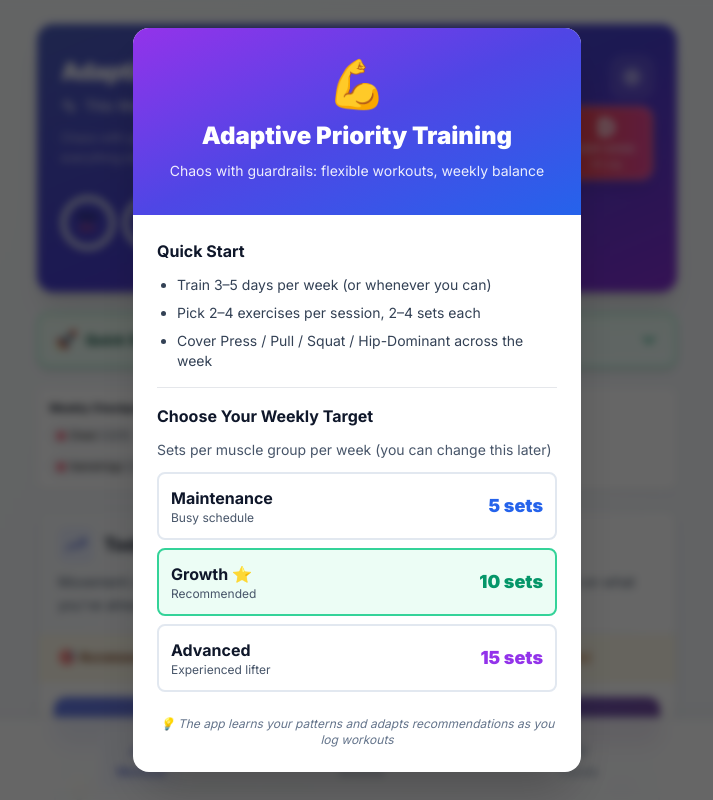
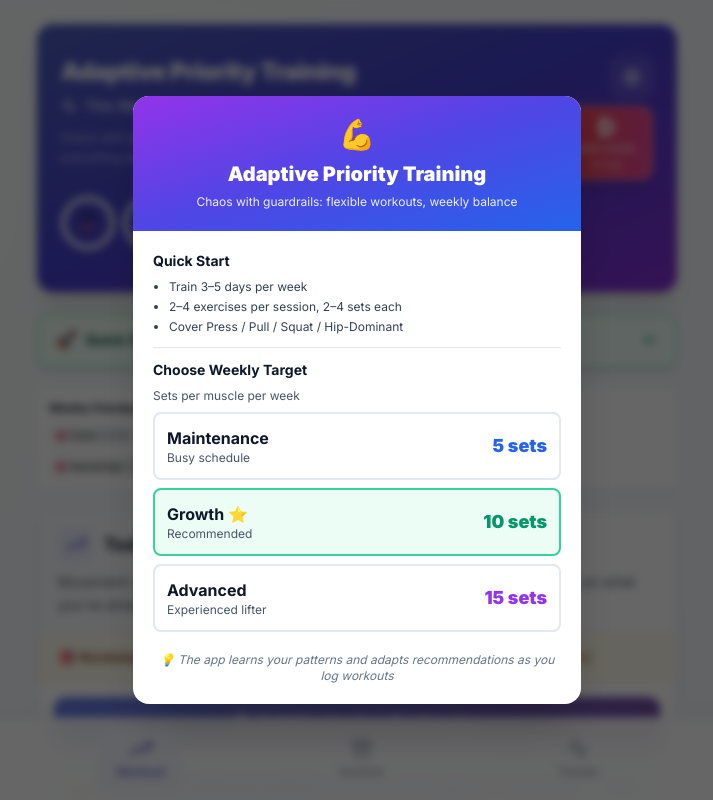
Before and after one commit to bshewan32/med-workout-tracker, a React (Vite) app: page / in a window 1280 px wide. Shown: the top 800 px of the page, without its empty margins (283-996 px from the left). Built offline with nearby package versions, Linux system fonts and the light colour scheme.

Commit message:
Refactor first load modal design and text sizes
Updated modal layout and text styles for better readability.

Signed-off-by: bshewan32 <bill.shewan@icloud.com>

```diff
--- a/src/main.jsx
+++ b/src/main.jsx
@@ -2951,31 +2951,31 @@ import "./styles.css";
 
         return (
           <div className="fixed inset-0 bg-black/60 backdrop-blur-sm flex items-center justify-center z-50 p-4">
-            <div className="bg-white rounded-2xl max-w-md w-full shadow-2xl overflow-hidden">
-              <div className="bg-gradient-to-br from-purple-600 via-indigo-600 to-blue-600 px-6 py-8 text-center">
-                <div className="text-5xl mb-3">💪</div>
-                <h2 className="text-2xl font-black text-white mb-2">
+            <div className="bg-white rounded-2xl max-w-md w-full max-h-[90vh] overflow-y-auto shadow-2xl">
+              <div className="bg-gradient-to-br from-purple-600 via-indigo-600 to-blue-600 px-6 py-5 text-center">
+                <div className="text-3xl mb-2">💪</div>
+                <h2 className="text-xl font-black text-white mb-1">
                   Adaptive Priority Training
                 </h2>
-                <p className="text-white/90 text-sm leading-relaxed">
+                <p className="text-white/90 text-xs leading-relaxed">
                   Chaos with guardrails: flexible workouts, weekly balance
                 </p>
               </div>
 
-              <div className="p-6 space-y-4">
+              <div className="p-5 space-y-3">  {/* Changed from p-6 space-y-4 */}
                 <div>
-                  <h3 className="font-bold text-slate-900 mb-3">Quick Start</h3>
-                  <ul className="text-sm text-slate-700 space-y-2 list-disc pl-5">
-                    <li>Train 3–5 days per week (or whenever you can)</li>
-                    <li>Pick 2–4 exercises per session, 2–4 sets each</li>
-                    <li>Cover Press / Pull / Squat / Hip-Dominant across the week</li>
+                  <h3 className="font-bold text-slate-900 mb-2 text-sm">Quick Start</h3>
+                  <ul className="text-xs text-slate-700 space-y-1 list-disc pl-4">
+                    <li>Train 3–5 days per week</li>
+                    <li>2–4 exercises per session, 2–4 sets each</li>
+                    <li>Cover Press / Pull / Squat / Hip-Dominant</li>
                   </ul>
                 </div>
 
-                <div className="border-t pt-4">
-                  <h3 className="font-bold text-slate-900 mb-3">Choose Your Weekly Target</h3>
-                  <p className="text-sm text-slate-600 mb-3">
-                    Sets per muscle group per week (you can change this later)
+                <div className="border-t pt-3">  {/* Added visual separation */}
+                  <h3 className="font-bold text-slate-900 mb-2 text-sm">Choose Weekly Target</h3>
+                  <p className="text-xs text-slate-600 mb-2">
+                    Sets per muscle per week
                   </p>
 
                   <div className="space-y-2">
```
